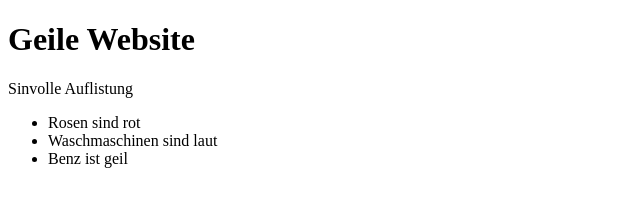
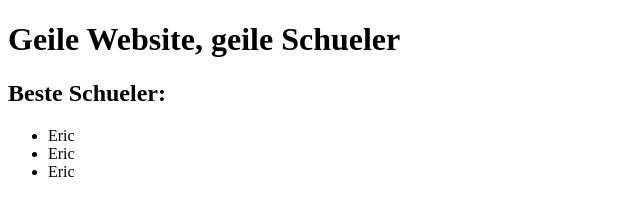
Before and after one commit to 3rxc/HTML, a plain HTML site: page basis/index.html in a window 1280 px wide. Shown: the whole page, without its empty margins (0-640 px from the left). Drawn offline with Linux system fonts and the light colour scheme.

Commit message:
Update index.html

```diff
--- a/basis/index.html
+++ b/basis/index.html
@@ -6,12 +6,14 @@
     <title>Top Schueler-RGS</title>
   </head>
   <body>
-    <h1>Geile Website</h1>
-    <p>Sinvolle Auflistung</p>
-    <ul>
-      <li>Rosen sind rot</li>
-      <li>Waschmaschinen sind laut</li>
-      <li>Benz ist geil</li>
-    </ul>
+    <h1>Geile Website, geile Schueler</h1>
+    <div>
+      <h2>Beste Schueler:</h2>
+      <ul>
+        <li>Eric</li>
+        <li>Eric</li>
+        <li>Eric</li>
+      </ul>
+    </div>
   </body>
 </html>
```
